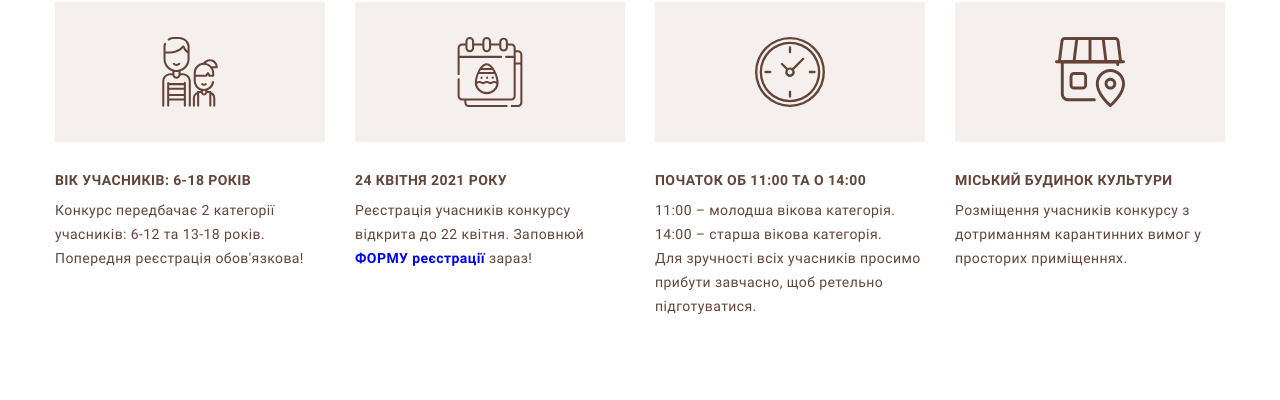
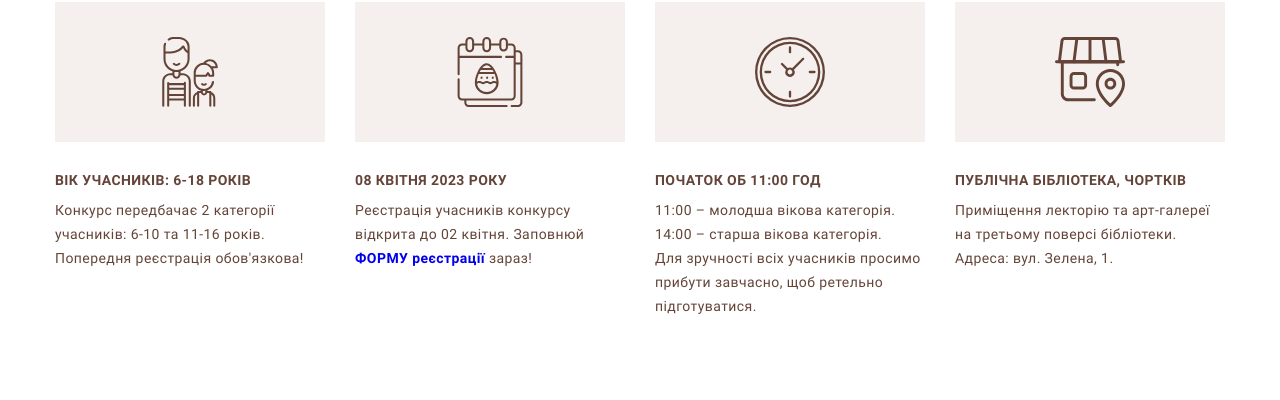
Before and after one commit to irabrunda/pysankovo, a plain HTML site: page rules.html in a window 1280 px wide. Shown: the part 776-1176 px from the top of the page. Drawn offline with nearby package versions, Linux system fonts and the light colour scheme.

Commit message:
2023-03-15-changes-rules

```diff
--- a/rules.html
+++ b/rules.html
@@ -48,7 +48,7 @@
         <section class="hero">
             <div class="container">
                 <h1 class="hero__title">Положення про Конкурс писанкарів<br>імені Галини Грицьків</h1>
-                <a href="https://forms.gle/zt3jbetxcNuVa22z8" class="hero__button">Реєструйся тут</a>
+                <a href="https://forms.gle/AV71frrwNjRNXXWq5" class="hero__button">Реєструйся тут</a>
             </div>
         </section>
         <section class="feature">
@@ -56,19 +56,19 @@
                 <ul class="feature__item">
                     <li class="feature__thumb contest-age">
                         <h3>Вік учасників: 6-18 років</h3>
-                            <p>Конкурс передбачає 2 категорії учасників: 6-12 та 13-18 років. Попередня реєстрація обов'язкова!</p>
+                            <p>Конкурс передбачає 2 категорії учасників: 6-10 та 11-16 років. Попередня реєстрація обов'язкова!</p>
                     </li>
                     <li class="feature__thumb contest-date">
-                        <h3>24 квітня 2021 року</h3>
-                            <p>Реєстрація учасників конкурсу відкрита до 22 квітня. Заповнюй <a href="https://forms.gle/zt3jbetxcNuVa22z8"><b>ФОРМУ реєстрації</b></a> зараз!</p>
+                        <h3>08 квітня 2023 року</h3>
+                            <p>Реєстрація учасників конкурсу відкрита до 02 квітня. Заповнюй <a href="https://forms.gle/AV71frrwNjRNXXWq5"><b>ФОРМУ реєстрації</b></a> зараз!</p>
                     </li>
                     <li class="feature__thumb contest-time">
-                        <h3>Початок об 11:00 та о 14:00</h3>
+                        <h3>Початок об 11:00 год</h3>
                             <p>11:00 – молодша вікова категорія.<br>14:00 – старша вікова категорія.<br>Для зручності всіх учасників просимо прибути завчасно, щоб ретельно підготуватися.</p>
                     </li>
                     <li class="feature__thumb contest-location">
-                        <h3>Міський Будинок культури</h3>
-                            <p>Розміщення учасників конкурсу з дотриманням карантинних вимог у просторих приміщеннях.</p>
+                        <h3>Публічна бібліотека, Чортків</h3>
+                            <p>Приміщення лекторію та арт-галереї на третьому поверсі бібліотеки. Адреса: вул. Зелена, 1.</p>
                     </li>
                 </ul>
             </div>
@@ -83,8 +83,8 @@
                     3. Конкурс проводиться упродовж одного дня. Точна дата визначається щороку в межах 1-2 тижнів перед Великодніми святами.<br>
                     4. Місце проведення – узгоджена організаторами локація в межах Чортківської міської територіальної громади. Міський Будинок культури імені К. Рубчакової.<br>
                     5. Конкурс передбачає дві вікові категорії:<br>
-                    - молодша – учасники віком 6-12 років (включно);<br>
-                    - старша – учасники віком від 13 до 18 років.<br>
+                    - молодша – учасники віком 6-10 років (включно);<br>
+                    - старша – учасники віком від 11 до 16 років.<br>
                     6. Стати учасником конкурсу можна за умови попередньої реєстрації – заповненням паперової анкети (в рамках заходів Тижнів Писанки) або онлайн-форми Конкурсу.
                 </p>
                 <h4>УМОВИ проведення Конкурсу</h4>
```
